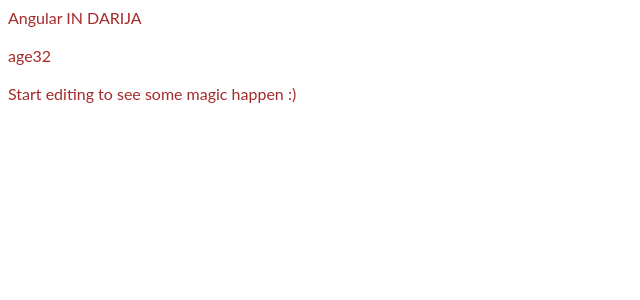
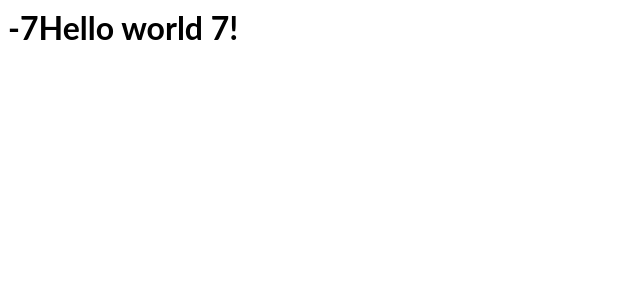
Before and after one commit to ziaritarik/angular-ivy-z28ivf, an Angular app: page / in a window 1280 px wide. Shown: the top 300 px of the page, without its empty margins (0-640 px from the left). Built offline with nearby package versions, Linux system fonts and the light colour scheme.

Commit message:
2 files modified

```diff
--- a/src/app/app.component.html
+++ b/src/app/app.component.html
@@ -1,5 +1 @@
-<p>
-  ## name ## <br /><br />
-  ## age ## <br /><br />
-  Start editing to see some magic happen :)
-</p>
+<hello></hello>
--- a/src/app/hello.component.ts
+++ b/src/app/hello.component.ts
@@ -2,9 +2,20 @@
 
 @Component({
   selector: 'hello',
-  template: `<h1>Hello {{name}}!</h1>`,
-  styles: [`h1 { font-family: Lato; }`]
+  template: `<h1>{{countere}}Hello {{message}} {{counter}}!</h1>`,
+  styles: [`h1 { font-family: Lato; }`],
 })
-export class HelloComponent  {
-  @Input() name: string;
+export class HelloComponent {
+  message = 'world';
+  counter = 0;
+  countere = 0;
+  constructor() {
+    setInterval(() => {
+      this.counter++;
+    }, 1000);
+
+    setInterval(() => {
+      this.countere--;
+    }, 1000);
+  }
 }
```
